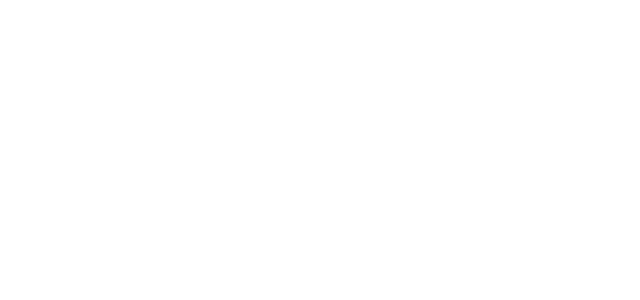
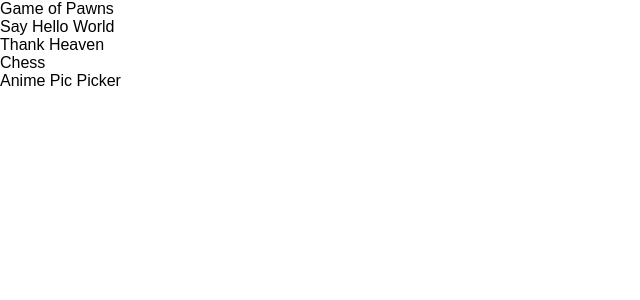
Before and after one commit to andytham/andytham.github.io, a React (Create React App) app: page / in a window 1280 px wide. Shown: the top 300 px of the page, without its empty margins (0-640 px from the left). Built offline with nearby package versions, Linux system fonts and the light colour scheme.

Commit message:
working iterator

```diff
--- a/src/Project.jsx
+++ b/src/Project.jsx
@@ -5,6 +5,7 @@
   render() {
     return (
       <div className="project">
+        {this.props.name}
       </div>
     );
   }
--- a/src/Projects.jsx
+++ b/src/Projects.jsx
@@ -12,13 +12,15 @@
     console.log(projectData);
   }
 
-  renderProjects(){
-    console.log("hello");
+  renderProjects(projects){
+    return projects.map(project => {
+      return <Project name={project.name} />
+    })
   }
   render() {
     return (
       <div className="projects">
-        {this.renderProjects()}
+        {this.renderProjects(projectData)}
       </div>
     );
   }
```
